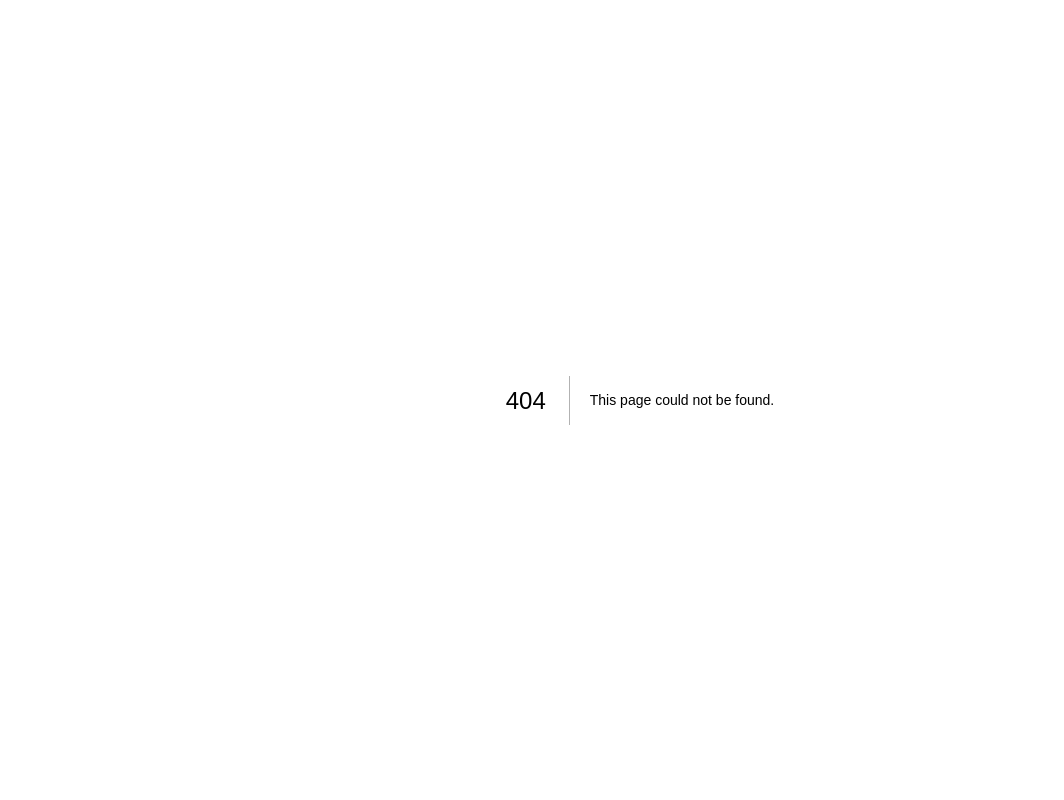
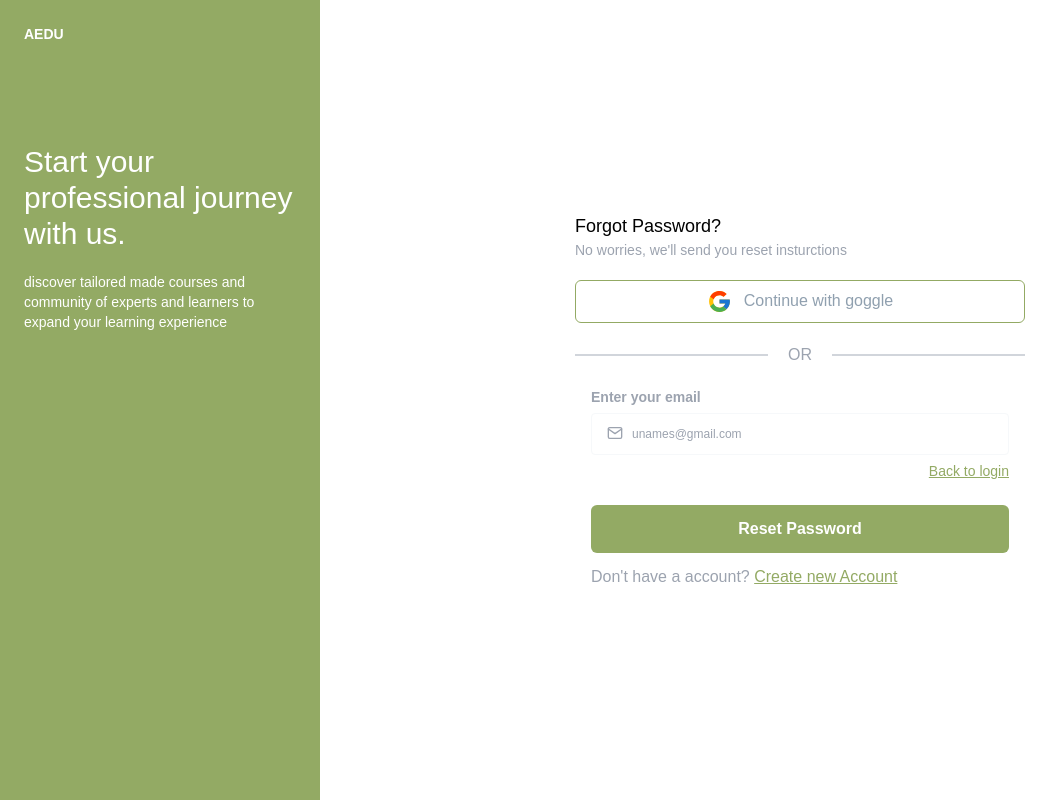
Before and after one commit to AmienulRana/aeduweb, a Next.js app: page /forgot-password in a window 1280 px wide. Before the commit this address had no page. Shown: the whole page, without its empty margins (0-1064 px from the left). Built offline with nearby package versions, Linux system fonts and the light colour scheme.

Commit message:
create page to forgot password

```diff
--- /dev/null
+++ b/src/pages/forgot-password.tsx
@@ -0,0 +1,49 @@
+import { AuthLayout } from "@/components/layout";
+import { Input } from "@/components/common/inputs";
+import Link from "next/link";
+import { useState } from "react";
+import { FiMail } from "react-icons/fi";
+
+export default function Home() {
+  const [email, setEmail] = useState("");
+  const [password, setPassword] = useState("");
+  const [showPassword, setShowPassword] = useState(false);
+  const handleShowPassword = () => setShowPassword(!showPassword);
+  return (
+    <AuthLayout
+      oAuth={false}
+      title="Forgot Password?"
+      subTitle="No worries, we'll send you reset insturctions"
+    >
+      <div className="md:w-[450px] px-4">
+        <div className="relative">
+          <Input
+            label="Enter your email"
+            placeholder="unames@gmail.com"
+            className="pl-10"
+            value={email}
+            onChange={(e) => setEmail(e.target.value)}
+          />
+          <FiMail className="text-gray-400 absolute bottom-3.5 left-4" />
+        </div>
+        <div className="flex mt-1.5 justify-end">
+          <Link
+            href="/"
+            className="text-primary underline cursor-pointer text-sm"
+          >
+            Back to login
+          </Link>
+        </div>
+        <button className="text-center font-bold text-white w-full mt-6 rounded-md duration-100 hover:opacity-80 bg-primary py-3 px-4">
+          Reset Password
+        </button>
+        <p className="text-gray-400 mt-3">
+          Don&apos;t have a account?{" "}
+          <Link href="/sign-up" className="text-primary underline">
+            Create new Account
+          </Link>
+        </p>
+      </div>
+    </AuthLayout>
+  );
+}
```
